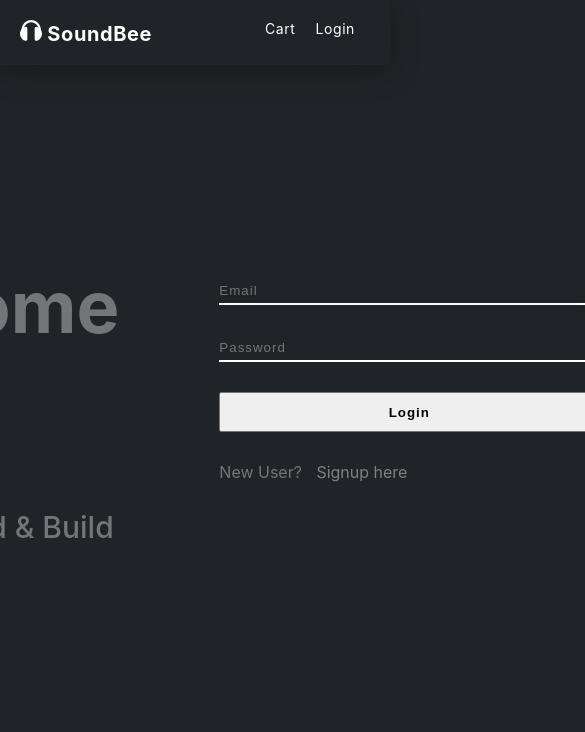
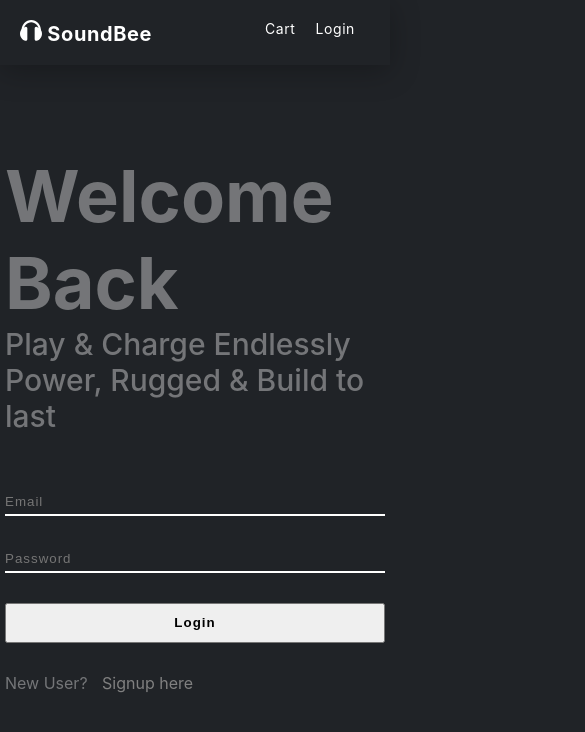
Before and after one commit to itsakhilrana/SoundBee, a React (Create React App) app in the folder frontend/: page /login in a window 390 px wide. Shown: the top 732 px of the page, 585 px wide, since content can reach past the window. Built offline with nearby package versions, Linux system fonts and the light colour scheme.

Commit message:
Fixed the login nug

```diff
--- a/frontend/src/Screens/AdressScreen.css
+++ b/frontend/src/Screens/AdressScreen.css
@@ -58,3 +58,23 @@
 .AddressScreen button:hover {
   background-color: rgba(255, 255, 255, 0.959);
 }
+
+
+@media only screen and (max-width: 414px) {
+
+  .AddressScreen {
+    /* margin-top: 65px; */
+    height: 100vh;
+    display: flex;
+    justify-content: center;
+    align-items: center;
+    color: white;
+    font-size: 35px;
+  }
+
+  .AddressScreen form {
+    width: 340px;
+    margin: 0 auto;
+  }
+
+}
--- a/frontend/src/Screens/LoginScreen.css
+++ b/frontend/src/Screens/LoginScreen.css
@@ -68,3 +68,25 @@ select:focus {
   color: rgba(255, 255, 255, 0.377);
   margin-top: 30px;
 }
+
+
+
+@media only screen and (max-width: 414px) {
+
+  .Login_Screen {
+    height: 100vh;
+    display: flex;
+    justify-content: center;
+    align-items: center;
+    padding: 20px;
+  }
+
+  .LoginScreen_Container {
+    display: inline-block;
+  }
+
+  .LoginScreen_R {
+    margin-left: 0px;
+    margin-top: 40px;
+  }
+}
--- a/frontend/src/Screens/LoginScreen.js
+++ b/frontend/src/Screens/LoginScreen.js
@@ -29,7 +29,7 @@ function LoginScreen({ history, location }) {
       history.push(redirect)
     }
 
-    dispatch({ type: USER_RESET_ERROR })
+    // dispatch({ type: USER_RESET_ERROR })
   }, [history, userInfo])
 
   const sumbitHandler = (e) => {
--- a/frontend/src/Screens/PaymentMethodScreen.css
+++ b/frontend/src/Screens/PaymentMethodScreen.css
@@ -51,3 +51,10 @@ button:focus {
 .Payment_Container button:hover {
   background-color: rgba(255, 255, 255, 0.959);
 }
+
+
+@media only screen and (max-width: 414px) {
+  .PaymentMethod{
+
+    font-size: 28px;
+  }}
--- a/frontend/src/Screens/PaymentMethodScreen.js
+++ b/frontend/src/Screens/PaymentMethodScreen.js
@@ -30,7 +30,7 @@ const PaymentMethodScreen = ({history}) => {
         <div className="PaymentMethodScreen">
 
          <div className="Payment_Container">
-         <p>Payment Method</p>
+         <p className="PaymentMethod">Payment Method</p>
           <form onSubmit={paymentHandler}>
           <div>
             <label>Paypal</label>
--- a/frontend/src/Screens/SignupScreen.js
+++ b/frontend/src/Screens/SignupScreen.js
@@ -17,11 +17,11 @@ const SignupScreen = ({ history }) => {
   const { loading, userInfo, error } = userReg
 
   useEffect(() => {
-    dispatch({ type: USER_REG_LOGOUT })
+    // dispatch({ type: USER_REG_LOGOUT })
     if (userInfo) {
       history.push('/login')
     }
-    dispatch({ type: USER_RESET_ERROR })
+    // dispatch({ type: USER_RESET_ERROR })
 
   }, [history, userInfo])
 
```
